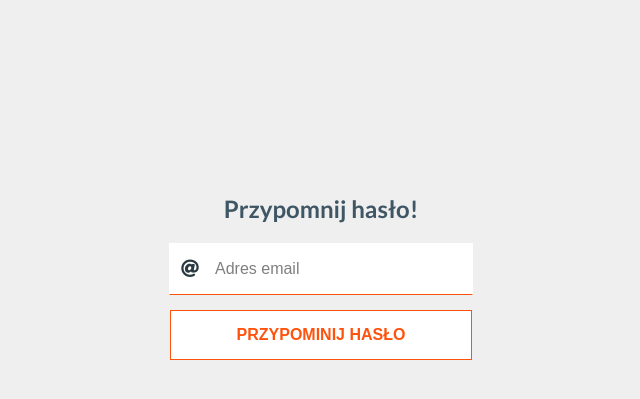
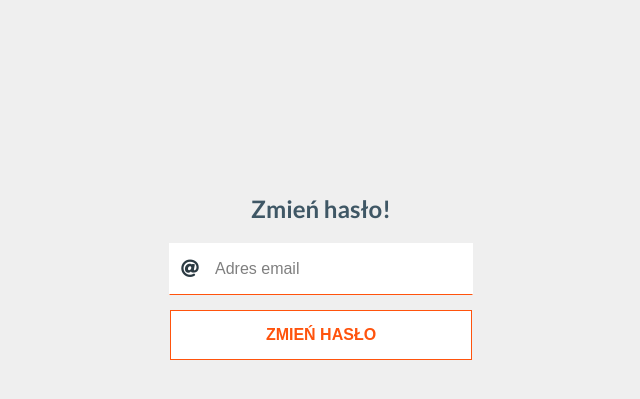
Before and after one commit to najwer23/syssyitia, a Symfony app: template templates/firstPageLogin/firstPageForgotPass.html.twig in a window 1280 px wide. Shown: the part 163-562 px from the top of the page, without its empty margins (319-959 px from the left). Run offline with Twig, Linux system fonts and the light colour scheme; the template is opened without the code that fills it, so the values that code supplies are empty; some libraries are stand-ins or nearby versions.

```diff
--- a/templates/firstPageLogin/firstPageForgotPass.html.twig
+++ b/templates/firstPageLogin/firstPageForgotPass.html.twig
@@ -10,7 +10,7 @@
 {% block body %}
 
     <section class="loginForm">
-        <h2> Przypomnij hasło! </h2>
+        <h2> Zmień hasło! </h2>
 
 
         <form action="{{ path('forgotPass') }}" method="post">
@@ -19,7 +19,7 @@
                 <input type="text" name="email"  placeholder="Adres email" onfocus="this.placeholder=''" onblur="this.placeholder='Adres email'">
             </div>
 
-            <button name="btnForgotPass" type="submit" id="submitMail" class="btn wave">Przypominij hasło</button>
+            <button name="btnForgotPass" type="submit" id="submitMail" class="btn wave">Zmień hasło</button>
 
             {% if errorCode|default(0) == 1 %}
                 <div class="error">
--- a/templates/firstPageLogin/firstPageRegisterAfter.html.twig
+++ b/templates/firstPageLogin/firstPageRegisterAfter.html.twig
@@ -27,7 +27,7 @@
     {% else %}
         <section class="infoRegisterAfter">
             <div class="info">
-                <p>Użytkowniku!</p>
+                <p>Użytkownik:</p>
                 <p class="red">{{username}}</p>
                 <p>Na podany adres email:</p>
                 <p class="red">{{email}}</p>
```
